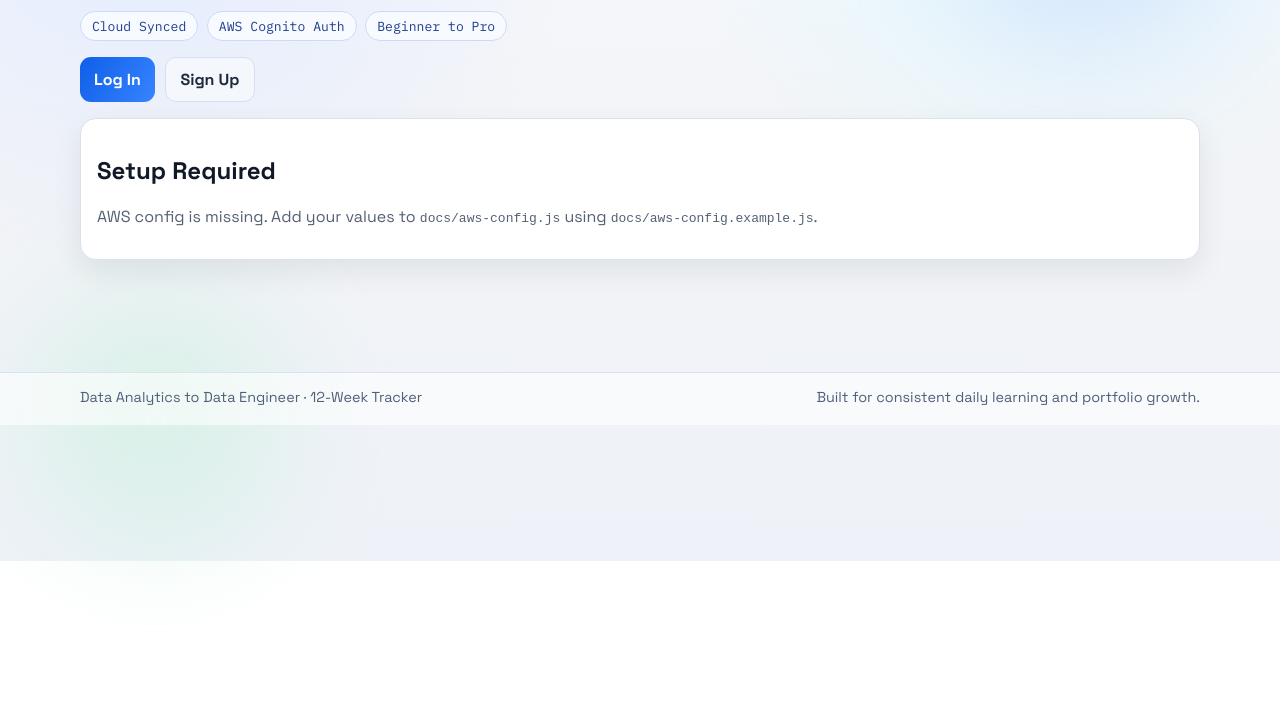
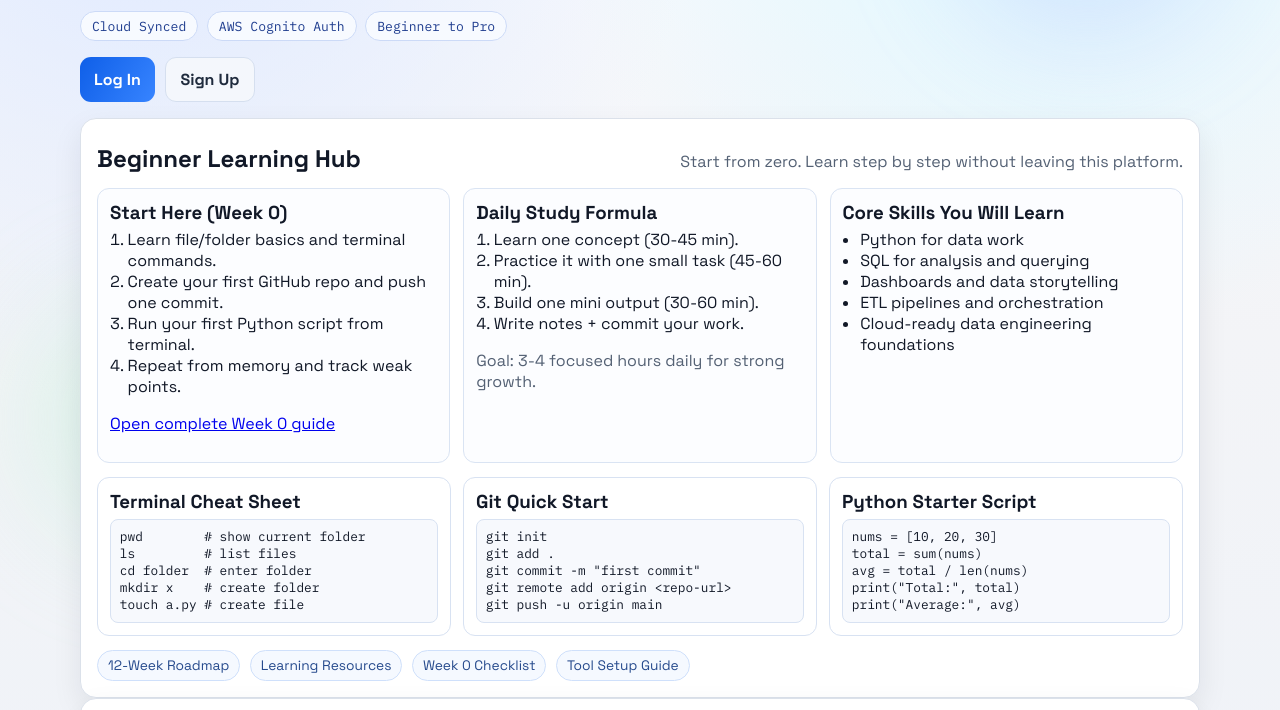
Before and after one commit to codedbyabhishek/data-analytics-to-data-engineer-3-months, a plain HTML site: page docs/index.html in a window 1280 px wide. Shown: the part 239-949 px from the top of the page. Before the commit the page ends 800 px from the top, so only its background shows below. Drawn offline with Linux system fonts and the light colour scheme.

Commit message:
Add beginner-first learning hub content on homepage

```diff
--- a/docs/index.html
+++ b/docs/index.html
@@ -7,7 +7,7 @@
   <link rel="preconnect" href="https://fonts.googleapis.com">
   <link rel="preconnect" href="https://fonts.gstatic.com" crossorigin>
   <link href="https://fonts.googleapis.com/css2?family=Space+Grotesk:wght@400;500;700&family=IBM+Plex+Mono:wght@400;500&display=swap" rel="stylesheet">
-  <link rel="stylesheet" href="styles.css?v=20260220-10" />
+  <link rel="stylesheet" href="styles.css?v=20260220-12" />
 </head>
 <body>
   <div class="bg-shape bg-shape-1" aria-hidden="true"></div>
@@ -39,6 +39,84 @@
         <button id="openSignupBtn" type="button" class="secondary">Sign Up</button>
       </div>
     </header>
+
+    <section class="panel beginner-hub">
+      <div class="section-head">
+        <h2>Beginner Learning Hub</h2>
+        <p class="muted">Start from zero. Learn step by step without leaving this platform.</p>
+      </div>
+
+      <div class="hub-grid">
+        <article class="hub-card">
+          <h3>Start Here (Week 0)</h3>
+          <ol>
+            <li>Learn file/folder basics and terminal commands.</li>
+            <li>Create your first GitHub repo and push one commit.</li>
+            <li>Run your first Python script from terminal.</li>
+            <li>Repeat from memory and track weak points.</li>
+          </ol>
+          <p><a href="https://github.com/codedbyabhishek/data-analytics-to-data-engineer-3-months/blob/main/week-by-week/week-0-foundation.md" target="_blank" rel="noreferrer">Open complete Week 0 guide</a></p>
+        </article>
+
+        <article class="hub-card">
+          <h3>Daily Study Formula</h3>
+          <ol>
+            <li>Learn one concept (30-45 min).</li>
+            <li>Practice it with one small task (45-60 min).</li>
+            <li>Build one mini output (30-60 min).</li>
+            <li>Write notes + commit your work.</li>
+          </ol>
+          <p class="muted">Goal: 3-4 focused hours daily for strong growth.</p>
+        </article>
+
+        <article class="hub-card">
+          <h3>Core Skills You Will Learn</h3>
+          <ul>
+            <li>Python for data work</li>
+            <li>SQL for analysis and querying</li>
+            <li>Dashboards and data storytelling</li>
+            <li>ETL pipelines and orchestration</li>
+            <li>Cloud-ready data engineering foundations</li>
+          </ul>
+        </article>
+      </div>
+
+      <div class="quick-lessons">
+        <article class="lesson-card">
+          <h3>Terminal Cheat Sheet</h3>
+          <pre><code>pwd        # show current folder
+ls         # list files
+cd folder  # enter folder
+mkdir x    # create folder
+touch a.py # create file</code></pre>
+        </article>
+
+        <article class="lesson-card">
+          <h3>Git Quick Start</h3>
+          <pre><code>git init
+git add .
+git commit -m "first commit"
+git remote add origin &lt;repo-url&gt;
+git push -u origin main</code></pre>
+        </article>
+
+        <article class="lesson-card">
+          <h3>Python Starter Script</h3>
+          <pre><code>nums = [10, 20, 30]
+total = sum(nums)
+avg = total / len(nums)
+print("Total:", total)
+print("Average:", avg)</code></pre>
+        </article>
+      </div>
+
+      <div class="hub-links">
+        <a href="https://github.com/codedbyabhishek/data-analytics-to-data-engineer-3-months/blob/main/week-by-week/12-week-roadmap.md" target="_blank" rel="noreferrer">12-Week Roadmap</a>
+        <a href="https://github.com/codedbyabhishek/data-analytics-to-data-engineer-3-months/blob/main/resources/free-learning-resources.md" target="_blank" rel="noreferrer">Learning Resources</a>
+        <a href="https://github.com/codedbyabhishek/data-analytics-to-data-engineer-3-months/blob/main/templates/week-0-daily-checklist.md" target="_blank" rel="noreferrer">Week 0 Checklist</a>
+        <a href="https://github.com/codedbyabhishek/data-analytics-to-data-engineer-3-months/blob/main/tools/setup.md" target="_blank" rel="noreferrer">Tool Setup Guide</a>
+      </div>
+    </section>
 
     <section id="setupNotice" class="panel hidden">
       <h2>Setup Required</h2>
--- a/docs/styles.css
+++ b/docs/styles.css
@@ -310,6 +310,86 @@ button.secondary,
   display: grid;
   gap: 0.7rem;
   grid-template-columns: repeat(auto-fit, minmax(210px, 1fr));
+}
+
+.beginner-hub {
+  margin-top: 1rem;
+}
+
+.hub-grid {
+  display: grid;
+  gap: 0.8rem;
+  grid-template-columns: repeat(auto-fit, minmax(220px, 1fr));
+}
+
+.hub-card {
+  border: 1px solid #dae4f3;
+  border-radius: 12px;
+  padding: 0.75rem;
+  background: #fcfdff;
+}
+
+.hub-card h3 {
+  margin: 0 0 0.35rem;
+}
+
+.hub-card ol,
+.hub-card ul {
+  margin: 0 0 0.5rem;
+  padding-left: 1.1rem;
+}
+
+.quick-lessons {
+  margin-top: 0.85rem;
+  display: grid;
+  gap: 0.75rem;
+  grid-template-columns: repeat(auto-fit, minmax(220px, 1fr));
+}
+
+.lesson-card {
+  border: 1px solid #d8e2f2;
+  border-radius: 12px;
+  padding: 0.75rem;
+  background: #ffffff;
+}
+
+.lesson-card h3 {
+  margin: 0 0 0.35rem;
+}
+
+.lesson-card pre {
+  margin: 0;
+  border: 1px solid #d8e2f2;
+  border-radius: 8px;
+  padding: 0.55rem;
+  background: #f7f9fd;
+  overflow: auto;
+}
+
+.lesson-card code {
+  font-family: "IBM Plex Mono", monospace;
+  font-size: 0.8rem;
+}
+
+.hub-links {
+  margin-top: 0.85rem;
+  display: flex;
+  flex-wrap: wrap;
+  gap: 0.6rem;
+}
+
+.hub-links a {
+  text-decoration: none;
+  border: 1px solid #cfe0fb;
+  background: #f5f9ff;
+  border-radius: 999px;
+  padding: 0.36rem 0.62rem;
+  color: #264a8d;
+  font-size: 0.86rem;
+}
+
+.hub-links a:hover {
+  background: #eaf2ff;
 }
 
 .plan-card {
@@ -728,6 +808,11 @@ button:disabled {
     min-width: 560px;
   }
 
+  .hub-grid,
+  .quick-lessons {
+    grid-template-columns: 1fr;
+  }
+
   .site-header .site-shell,
   .footer-shell {
     flex-direction: column;
```
